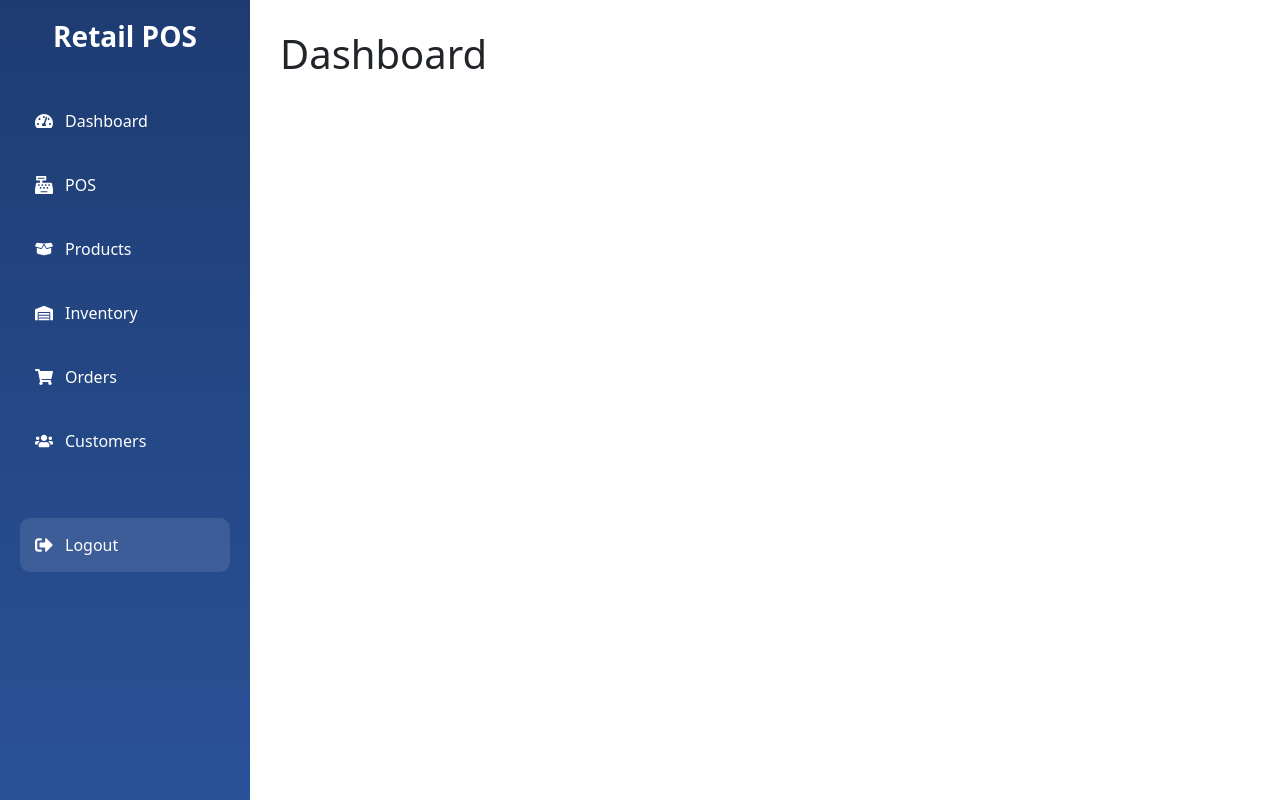
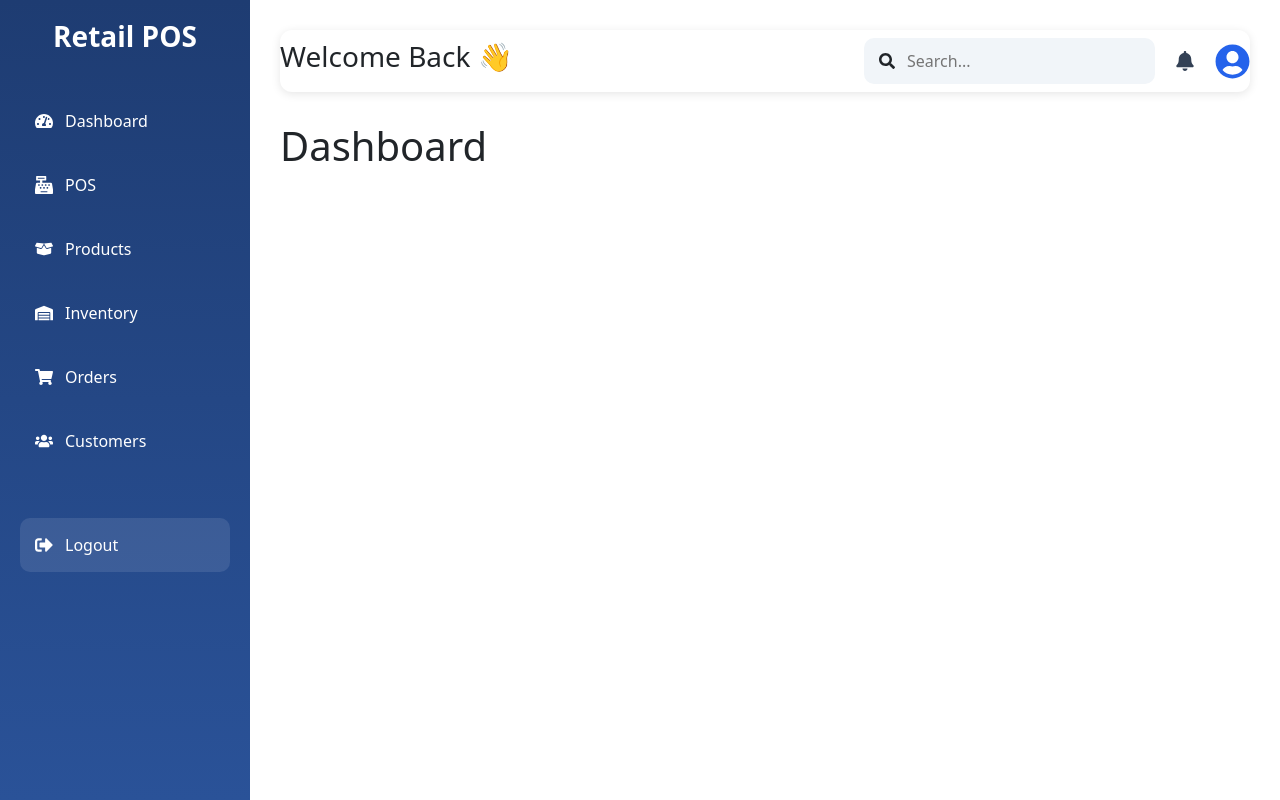
Before and after one commit to 21A91A05H3/Retail_POSsystem_project, a React (Create React App) app in the folder client/: page /dashboard in a window 1280 px wide. Built offline with nearby package versions, Linux system fonts and the light colour scheme.

Commit message:
dashbaord updated

```diff
--- a/client/src/components/Navbar/navbar.css
+++ b/client/src/components/Navbar/navbar.css
@@ -0,0 +1,69 @@
+.navbar{
+
+    display: flex;
+
+    justify-content: space-between;
+
+    align-items: center;
+
+    padding: 20px 30px;
+
+    background-color: white;
+
+    border-radius: 12px;
+
+    box-shadow: 0px 2px 10px rgba(0,0,0,0.1);
+
+    margin-bottom: 30px;
+}
+
+.navbar-right{
+
+    display: flex;
+
+    align-items: center;
+
+    gap: 20px;
+}
+
+.search-box{
+
+    display: flex;
+
+    align-items: center;
+
+    background-color: #f1f5f9;
+
+    padding: 10px 15px;
+
+    border-radius: 10px;
+}
+
+.search-box input{
+
+    border: none;
+
+    background: transparent;
+
+    outline: none;
+
+    margin-left: 10px;
+}
+
+.nav-icon{
+
+    font-size: 20px;
+
+    cursor: pointer;
+
+    color: #334155;
+}
+
+.profile-icon{
+
+    font-size: 35px;
+
+    cursor: pointer;
+
+    color: #2563eb;
+}
--- a/client/src/components/Navbar/navbar.js
+++ b/client/src/components/Navbar/navbar.js
@@ -0,0 +1,47 @@
+import React from "react";
+import "./navbar.css";
+
+import {
+  FaBell,
+  FaSearch,
+  FaUserCircle
+} from "react-icons/fa";
+
+function Navbar() {
+
+  return (
+
+    <div className="navbar">
+
+      <div className="navbar-left">
+
+        <h3>
+          Welcome Back 👋
+        </h3>
+
+      </div>
+
+      <div className="navbar-right">
+
+        <div className="search-box">
+
+          <FaSearch className="search-icon" />
+
+          <input
+            type="text"
+            placeholder="Search..."
+          />
+
+        </div>
+
+        <FaBell className="nav-icon" />
+
+        <FaUserCircle className="profile-icon" />
+
+      </div>
+
+    </div>
+  );
+}
+
+export default Navbar;
--- a/client/src/pages/Dashboard/Dashboard.js
+++ b/client/src/pages/Dashboard/Dashboard.js
@@ -2,6 +2,7 @@ import React from "react";
 import "./Dashboard.css";
 
 import Sidebar from "../../components/Sidebar/sidebar";
+import Navbar from "../../components/Navbar/navbar";
 
 function Dashboard() {
 
@@ -12,6 +13,8 @@ function Dashboard() {
       <Sidebar />
 
       <div className="dashboard-content">
+
+        <Navbar />
 
         <h1>
           Dashboard
```
